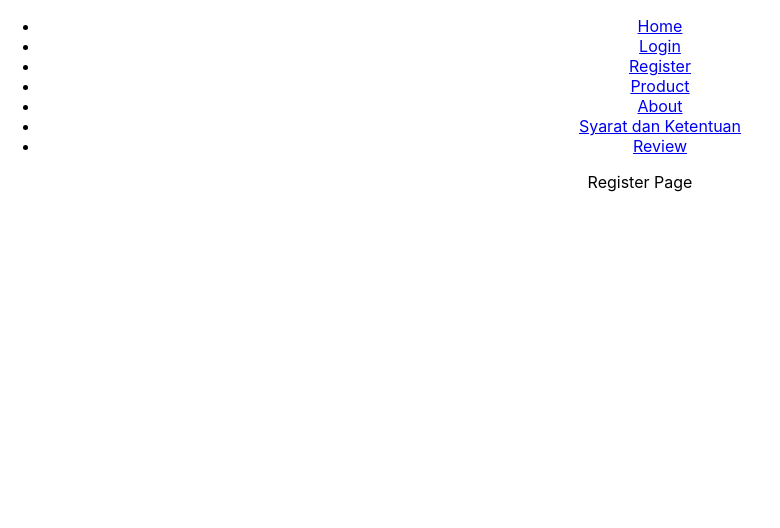
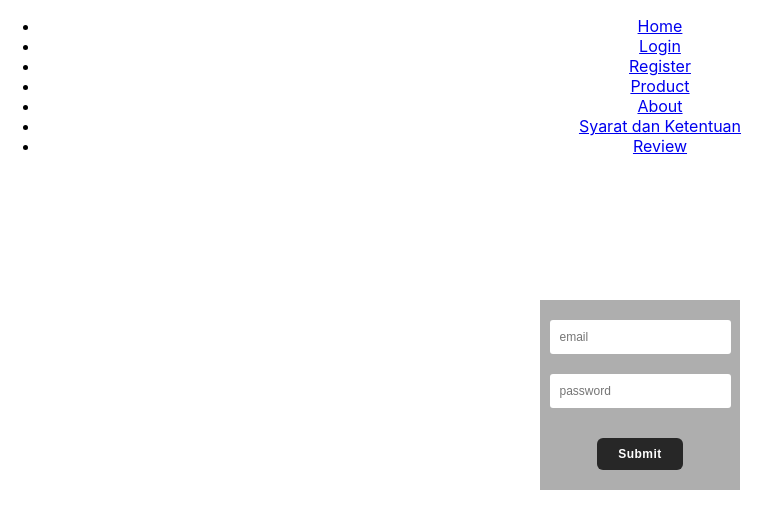
Before and after one commit to tuajie/kejutanmu, a React (Create React App) app: page /register in a window 1280 px wide. Shown: the top 528 px of the page, without its empty margins (0-780 px from the left). Built offline with nearby package versions, Linux system fonts and the light colour scheme.

Commit message:
add file dashboard

```diff
--- a/src/App.css
+++ b/src/App.css
@@ -18,3 +18,40 @@
 .App-link {
   color: #61dafb;
 }
+
+.body-register{
+  position: absolute;
+    width: 200px;
+    left: 50%;
+    margin-left: -100px;
+    height: auto;
+    top: 50%;
+    margin-top: -100px;
+    background: #aeaeae;
+    padding-top: 10px;
+    padding-bottom: 20px;
+}
+.form1{
+  width: auto;
+  padding: 10px 16px 10px 10px;
+  margin: 10px 0;
+  border-radius: 3px;
+  border: none;
+  font-size: 12px;
+}
+.button-submit{
+  border: none;
+    padding: 9px 21px;
+    margin-top: 20px;
+    border-radius: 6px;
+    font-weight: bold;
+    font-size: 12px;
+    color: #fff;
+    background: #272727;
+    letter-spacing: 0.5px;
+    cursor: pointer;
+}
+.button-submit:hover{
+  background: #fff;
+  color: #000;
+}
--- a/src/config/firebase.js
+++ b/src/config/firebase.js
@@ -1,5 +1,5 @@
 import firebase from 'firebase/app';
-// import 'firebase/auth';
+import 'firebase/auth';
 // import 'firebase/firestore';
 
 var firebaseConfig = {
--- a/src/page/register.js
+++ b/src/page/register.js
@@ -5,7 +5,11 @@ console.log('config firebase =>',firebaseSetting);
 
 const Register = () =>{
     return(
-        <div>Register Page</div>
+        <div className="body-register">
+            <input className="form1" type="email" placeholder="email" />
+            <input className="form1" type="password" placeholder="password" />
+            <button className="button-submit">Submit</button>
+        </div>
     )
 }
 
```
Also changed, not shown: src/page/dashboard.js (added, +9 -0 lines).
